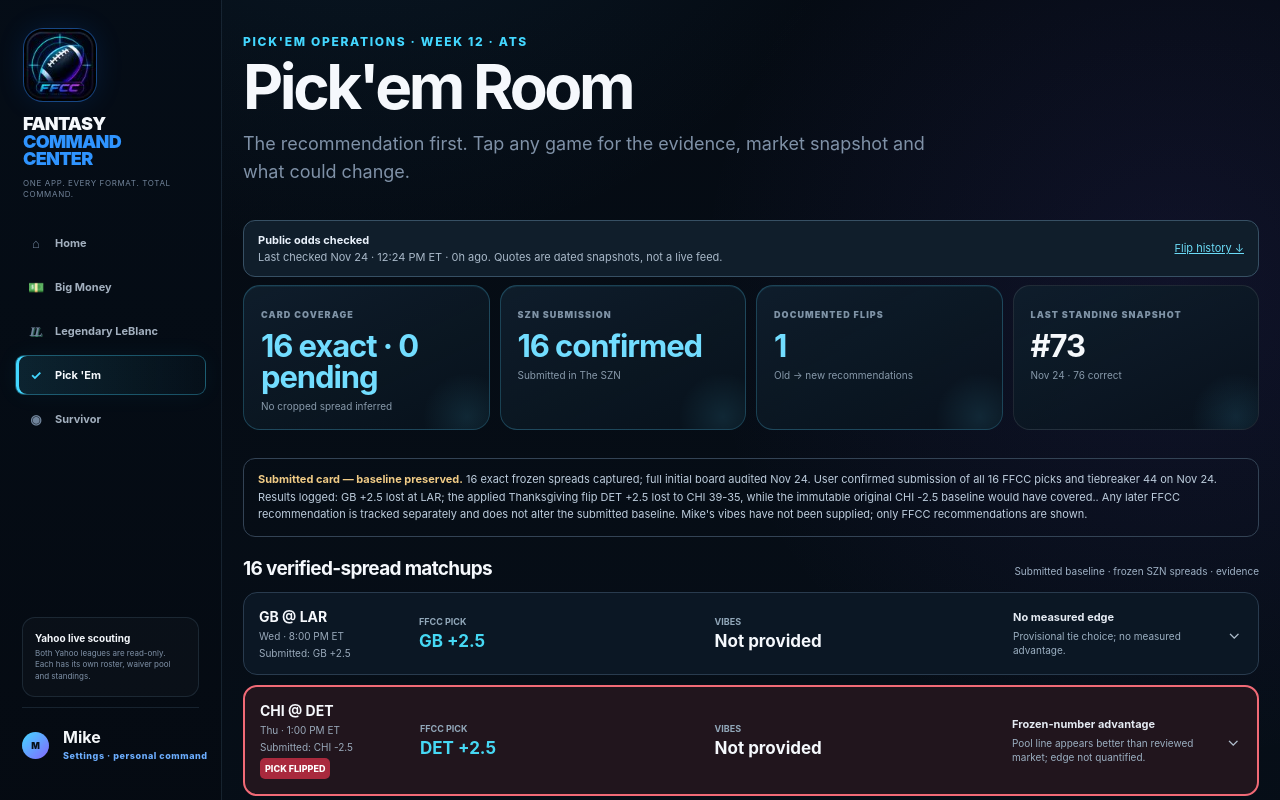
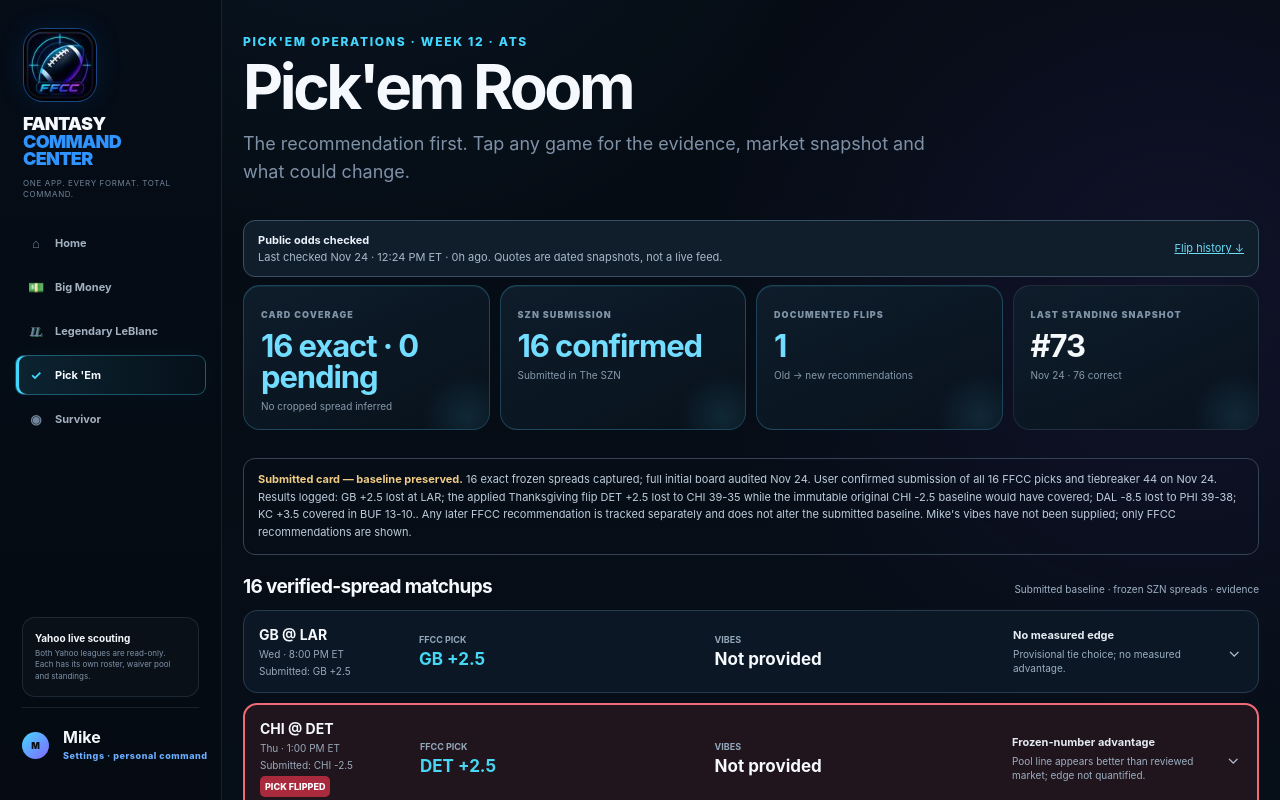
Before and after one commit to TipsyAntler/fantasy-command-center, a Next.js app: page /pickem/board in a window 1280 px wide. Shown: the top 800 px of the page. Built offline with nearby package versions, Linux system fonts and the light colour scheme.

Commit message:
Grade Week 12 Thanksgiving late games

```diff
--- a/data/pickem-week12.ts
+++ b/data/pickem-week12.ts
@@ -5,10 +5,10 @@ export const week12CapturedLabel = "Nov 24 · 9:32 AM ET · user screenshots";
 export const week12ReviewedAt = "2026-11-24T12:24:00-05:00";
 export const week12ReviewedLabel = "Nov 24 · 12:24 PM ET";
 export const week12PoolName = "The SZN · NFL Super Pick'em · NFL-575";
-export const week12PoolStatus = "16 exact frozen spreads captured; full initial board audited Nov 24. User confirmed submission of all 16 FFCC picks and tiebreaker 44 on Nov 24. Results logged: GB +2.5 lost at LAR; the applied Thanksgiving flip DET +2.5 lost to CHI 39-35, while the immutable original CHI -2.5 baseline would have covered.";
+export const week12PoolStatus = "16 exact frozen spreads captured; full initial board audited Nov 24. User confirmed submission of all 16 FFCC picks and tiebreaker 44 on Nov 24. Results logged: GB +2.5 lost at LAR; the applied Thanksgiving flip DET +2.5 lost to CHI 39-35 while the immutable original CHI -2.5 baseline would have covered; DAL -8.5 lost to PHI 39-38; KC +3.5 covered in BUF 13-10.";
 export const week12MarketAsOf = "Full 16-game initial board audit remains Nov 24 at 12:24 PM ET. Opener-only refresh Nov 25 at 3:16 PM ET: final official designations and current exact-line market were rechecked without advancing the full-board review timestamp. Rams ruled out Steve Avila, Coleman Shelton and Terrance Ferguson; Green Bay listed eight questionable including Josh Jacobs, Micah Parsons, Sean Rhyan and Kevin Zeitler. At 2:45 PM ET, LineSmart showed DraftKings GB +2.5 -104/LAR -2.5 -115, Hard Rock -110/-110 and FanDuel GB +2.5 -105/LAR -2.5 -115. Proportional de-vig across those three pairs produces only a slight Rams shade (roughly 50.8%), which remains effectively balanced and does not clear the threshold to overturn submitted GB +2.5. No recommendation flip. Thanksgiving-morning game-specific refresh Nov 26 at 7:25 AM ET: CHI-DET consensus moved from CHI -2.5 to roughly CHI -1/-1.5, making the frozen DET +2.5 side one to 1.5 points better than the current standard market. FFCC flips CHI -2.5 → DET +2.5; full-board reviewedAt remains Nov 24. Sources: https://www.therams.com/team/injury-report/ ; https://www.packers.com/news/packers-list-eight-questionable-vs-rams-week-12-injury-report ; https://linesmart.app/nfl/games/green-bay-packers-at-los-angeles-rams-2026-11-25/ ; https://fantasydata.com/nfl/odds ; https://lasvegassportsbetting.com/live-odds-and-scores/nfl-football-betting-odds-and-scores/ .";
 export const week12Standing = {correct:76,rank:73,leaderCorrect:96,note:"User screenshot Nov 24; 7th place 92. Week 12 opener result recorded separately; overall pool standing not advanced without a verified pool update."};
-export const week12Results = {"GB-LAR":{finalScore:"LAR 26, GB 13",submittedPick:"GB +2.5",atsResult:"loss",gradedAt:"2026-11-26T00:31:00-05:00",source:"NFL final plus Reuters and Rams official recap"},"CHI-DET":{finalScore:"CHI 39, DET 35",originalSubmittedPick:"CHI -2.5",originalSubmittedResult:"win",appliedFfccPick:"DET +2.5",appliedFfccResult:"loss",gradedAt:"2026-11-26T16:49:00-05:00",source:"Final score verified via game recap and official schedule feed"}} as const;
+export const week12Results = {"GB-LAR":{finalScore:"LAR 26, GB 13",submittedPick:"GB +2.5",atsResult:"loss",gradedAt:"2026-11-26T00:31:00-05:00",source:"NFL final plus Reuters and Rams official recap"},"CHI-DET":{finalScore:"CHI 39, DET 35",originalSubmittedPick:"CHI -2.5",originalSubmittedResult:"win",appliedFfccPick:"DET +2.5",appliedFfccResult:"loss",gradedAt:"2026-11-26T16:49:00-05:00",source:"Final score verified via game recap and official schedule feed"},"PHI-DAL":{finalScore:"PHI 39, DAL 38",submittedPick:"DAL -8.5",atsResult:"loss",gradedAt:"2026-11-27T01:16:00-05:00",source:"Philadelphia Eagles official recap and NFL schedule final"},"KC-BUF":{finalScore:"BUF 13, KC 10",submittedPick:"KC +3.5",atsResult:"win",gradedAt:"2026-11-27T01:16:00-05:00",source:"NFL final gamebook and CBS/AP recap"}} as const;
 export const week12RecommendationChanges = [{"game":"CHI-DET","changedAt":"2026-11-26T07:25:00-05:00","oldPick":"CHI -2.5","newPick":"DET +2.5","reason":"Current standard market moved to CHI -1/-1.5, giving the frozen Detroit side a one to 1.5-point number advantage.","submittedCardChanged":true,"userConfirmedAppliedAt":"2026-11-26T10:13:00-05:00"}] as const;
 export const week12SubmittedCard = {confirmedDate:"2026-11-24",confirmationSource:"User message: Submitted (in response to all 16 FFCC sides and tiebreaker 44)",picks:{"GB-LAR":"GB +2.5","CHI-DET":"CHI -2.5","PHI-DAL":"DAL -8.5","KC-BUF":"KC +3.5","DEN-PIT":"PIT +3.5","NO-CIN":"NO +10.5","NYG-IND":"NYG -6.5","NYJ-MIA":"NYJ -3.5","ATL-MIN":"ATL +7.5","TEN-JAX":"TEN +14.5","BAL-HOU":"HOU -6.5","NE-LAC":"NE +1.5","WAS-ARI":"ARI +7.5","SEA-SF":"SEA +3.5","LV-CLE":"LV +4.5","CAR-TB":"CAR +3.5"} as Record<string,string>,tiebreaker:"44",note:"Immutable user-confirmed baseline; subsequent FFCC advice does not alter submitted picks."};
 export const week12PendingPoolGames: {day:string;kickoff:string;away:string;home:string;mikeVibe:string;reason:string}[] = [];
@@ -58,12 +58,12 @@ export const week12PoolGames: Week9PoolGame[] = [
     "mikeVibe": "Not provided",
     "poolFavorite": "DAL",
     "poolSpread": 8.5,
-    "marketLabel": "Final pregame Nov 26 check: DraftKings held DAL -8.5 -109 and FanDuel DAL -8.5 -112, with Philadelphia +8.5 on the other side. The exact frozen line remained effectively balanced to slightly Dallas-priced; no FFCC flip.",
+    "marketLabel": "FINAL Nov 26: PHI 39, DAL 38. Submitted DAL -8.5 did not cover. Final pregame exact-line pricing was effectively balanced to slightly Dallas-priced; no FFCC flip was made.",
     "marketTotal": 47.5,
     "confidence": 1,
     "signal": "SMALL EXACT-LINE PRICE LEAN",
-    "rationale": "A tiny exact-line price shade supports Dallas; this is not a meaningful independent edge.",
-    "watch": "LOCKED at kickoff. Dallas ruled out G Tyler Booker, TE Jake Ferguson, S P.J. Locke and WR Jonathan Mingo; Philadelphia ruled out CB Jonathan Jones and EDGE Arnold Ebiketie. Final inactives did not move the market off DAL -8.5 or create a verified opposite-side edge."
+    "rationale": "Graded loss: submitted DAL -8.5; final PHI 39-38. The pregame exact-line price shade toward Dallas was small and uncalibrated.",
+    "watch": "LOCKED/FINAL. Dallas ruled out G Tyler Booker, TE Jake Ferguson, S P.J. Locke and WR Jonathan Mingo; Philadelphia ruled out CB Jonathan Jones and EDGE Arnold Ebiketie. Dallas TE Dallas Goedert left with a shoulder injury. Result verified via Philadelphia Eagles official recap and NFL schedule final."
   },
   {
     "day": "Thu",
@@ -75,12 +75,12 @@ export const week12PoolGames: Week9PoolGame[] = [
     "mikeVibe": "Not provided",
     "poolFavorite": "BUF",
     "poolSpread": 3.5,
-    "marketLabel": "Nov 24 market: VegasInsider BUF -3 (even) / KC +3 (-120); The Odds Gap 14-book board at 11:32 AM ET centered on BUF -2.5, with -3 also available. Pool KC +3.5 is better than the current standard market.",
+    "marketLabel": "FINAL Nov 26: BUF 13, KC 10. Submitted KC +3.5 covered. The closing standard market centered on KC +3, so the frozen hook above 3 proved outcome-relevant.",
     "marketTotal": 47.5,
     "confidence": 2,
     "signal": "FROZEN-NUMBER ADVANTAGE · UNCALIBRATED SIZE",
-    "rationale": "Kansas City gets the hook above 3 while the reviewed market is +2.5 to +3. That key-number advantage is real but not converted into a cover probability.",
-    "watch": "Recheck official injuries, weather and exact-line prices while pool edits remain possible; final injury designations pending."
+    "rationale": "Graded win: submitted KC +3.5; final BUF 13-10. The frozen hook above the closing market key number preserved the cover without assigning an invented pregame probability.",
+    "watch": "LOCKED/FINAL. Buffalo won 13-10 on a 57-yard field goal as time expired. James Cook handled 32 carries for 117 yards and one touchdown; Ray Davis had four carries and Ty Johnson two receptions, with no new injury-driven stash signal."
   },
   {
     "day": "Fri",
```
